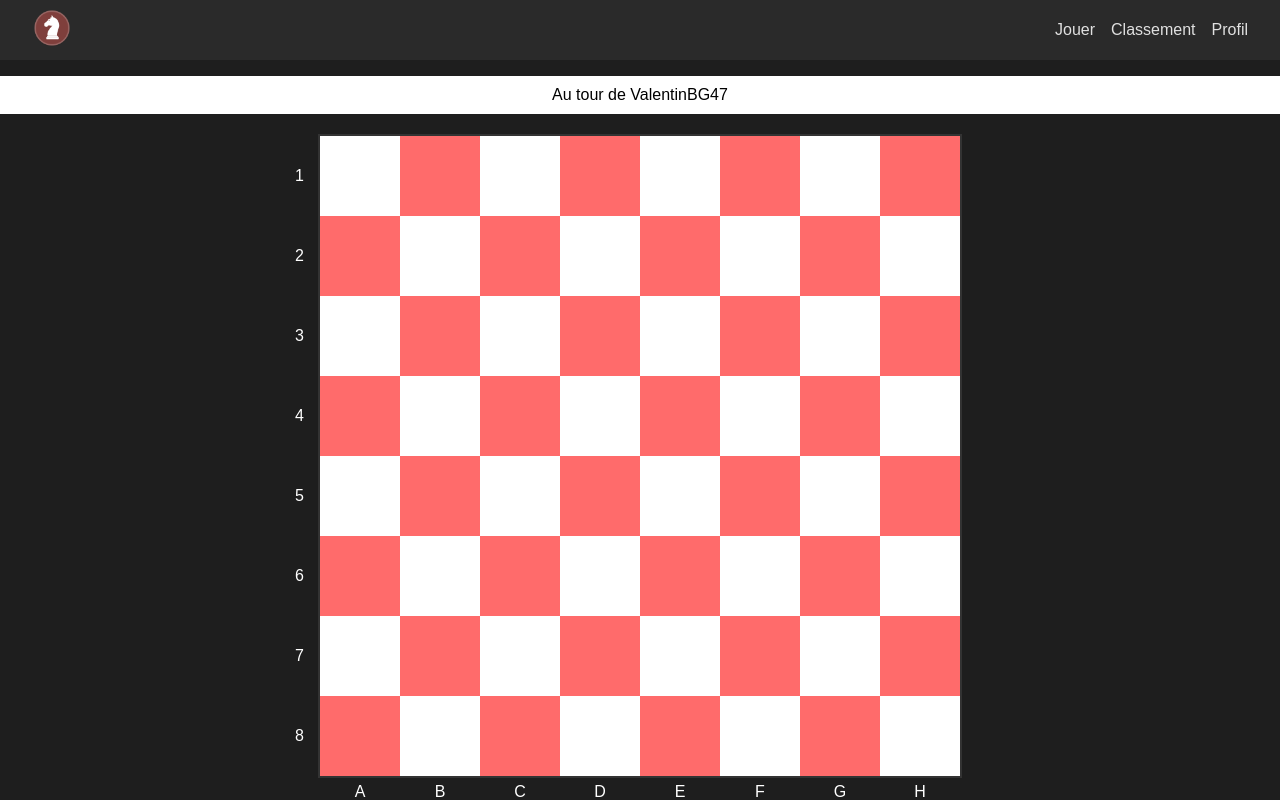
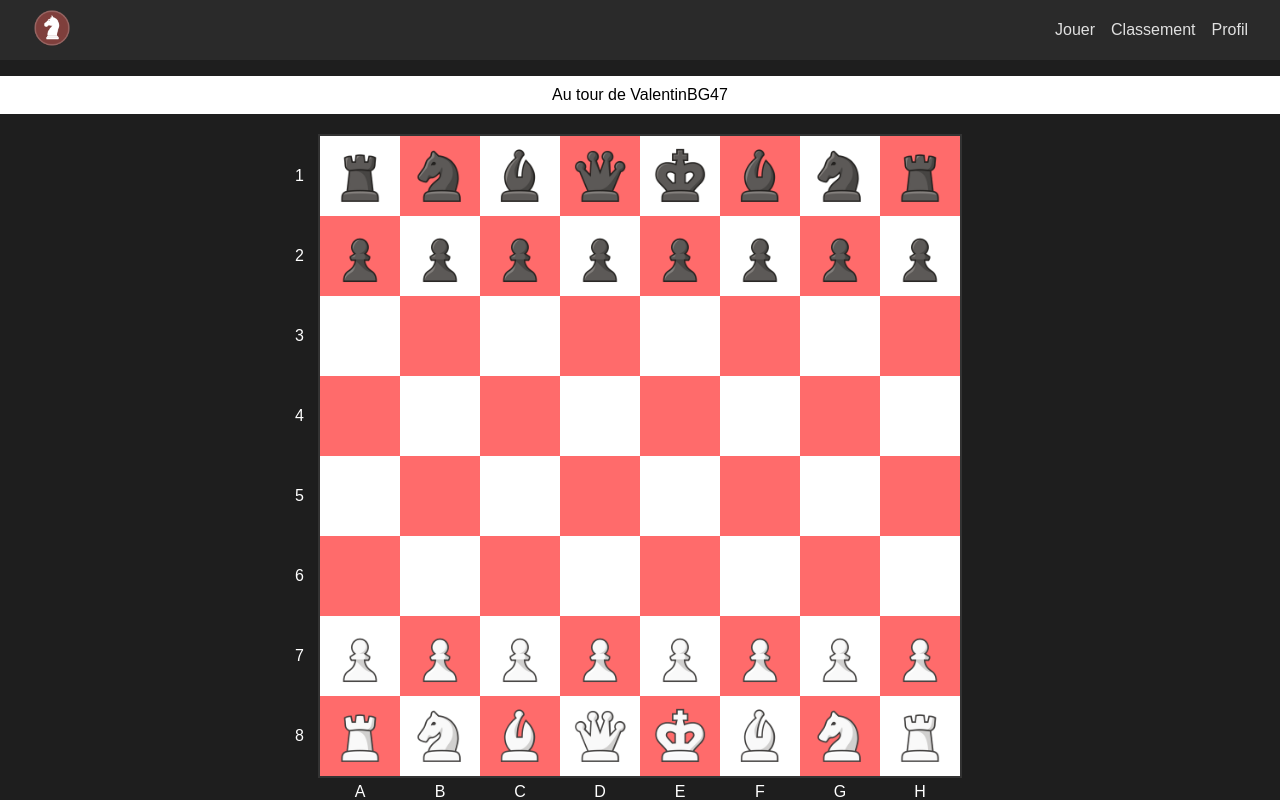
Before and after one commit to Vaaaaaaaaal/Chess, a Vue app in the folder Frontend/: page /game in a window 1280 px wide. Shown: the top 800 px of the page. Built offline with nearby package versions, Linux system fonts and the light colour scheme.

Commit message:
PlacePieces

```diff
--- a/Frontend/package.json
+++ b/Frontend/package.json
@@ -9,6 +9,7 @@
   },
   "dependencies": {
     "core-js": "^3.8.3",
+    "primevue": "^4.2.2",
     "vue": "^3.2.13",
     "vue-class-component": "^8.0.0-0",
     "vue-router": "^4.0.3",
--- a/Frontend/src/views/GameView.vue
+++ b/Frontend/src/views/GameView.vue
@@ -1,30 +1,24 @@
 <template>
   <div class="game-view">
-    <!-- Header avec le tour du joueur -->
     <div class="turn-indicator">Au tour de {{ currentPlayer }}</div>
 
-    <!-- Plateau d'échecs -->
     <div class="chess-board">
-      <!-- Création de la grille 8x8 -->
       <div v-for="row in 8" :key="row" class="board-row">
         <div
           v-for="col in 8"
           :key="col"
           :class="['board-cell', getCellColor(row, col)]"
         >
-          <!-- Pièces à implémenter -->
           <div v-if="getPiece(row, col)" class="piece">
-            {{ getPiece(row, col) }}
+            <img :src="getPiece(row, col)" :alt="getPiece(row, col)" />
           </div>
         </div>
       </div>
 
-      <!-- Labels des colonnes -->
       <div class="col-labels">
         <span v-for="col in columns" :key="col">{{ col }}</span>
       </div>
 
-      <!-- Labels des rangées -->
       <div class="row-labels">
         <span v-for="row in 8" :key="row">{{ row }}</span>
       </div>
@@ -34,18 +28,84 @@
 
 <script setup lang="ts">
 import { ref } from "vue";
+import BlackBishop from "../assets/chessIcon/BlackBishop.png";
+import BlackKing from "../assets/chessIcon/BlackKing.png";
+import BlackKnight from "../assets/chessIcon/BlackKnight.png";
+import BlackPawn from "../assets/chessIcon/BlackPawn.png";
+import BlackQueen from "../assets/chessIcon/BlackQueen.png";
+import BlackRook from "../assets/chessIcon/BlackRook.png";
+import WhiteBishop from "../assets/chessIcon/WhiteBishop.png";
+import WhiteKing from "../assets/chessIcon/WhiteKing.png";
+import WhiteKnight from "../assets/chessIcon/WhiteKnight.png";
+import WhitePawn from "../assets/chessIcon/WhitePawn.png";
+import WhiteQueen from "../assets/chessIcon/WhiteQueen.png";
+import WhiteRook from "../assets/chessIcon/WhiteRook.png";
 
 const currentPlayer = ref("ValentinBG47");
 const columns = ["A", "B", "C", "D", "E", "F", "G", "H"];
 
-// Détermine la couleur de la cellule (rouge ou blanche)
+const pieces = ref({
+  white: {
+    king: WhiteKing,
+    queen: WhiteQueen,
+    rook: WhiteRook,
+    bishop: WhiteBishop,
+    knight: WhiteKnight,
+    pawn: WhitePawn,
+  },
+  black: {
+    king: BlackKing,
+    queen: BlackQueen,
+    rook: BlackRook,
+    bishop: BlackBishop,
+    knight: BlackKnight,
+    pawn: BlackPawn,
+  },
+});
+
 const getCellColor = (row: number, col: number): string => {
   return (row + col) % 2 === 0 ? "white-cell" : "red-cell";
 };
 
-// Fonction temporaire pour les pièces (à implémenter avec de vraies pièces)
 const getPiece = (row: number, col: number): string => {
-  // Logique temporaire pour l'affichage des pièces
+  if (row === 8) {
+    switch (col) {
+      case 1:
+      case 8:
+        return pieces.value.white.rook;
+      case 2:
+      case 7:
+        return pieces.value.white.knight;
+      case 3:
+      case 6:
+        return pieces.value.white.bishop;
+      case 4:
+        return pieces.value.white.queen;
+      case 5:
+        return pieces.value.white.king;
+    }
+  }
+  if (row === 7) return pieces.value.white.pawn;
+
+  if (row === 1) {
+    switch (col) {
+      case 1:
+      case 8:
+        return pieces.value.black.rook;
+      case 2:
+      case 7:
+        return pieces.value.black.knight;
+      case 3:
+      case 6:
+        return pieces.value.black.bishop;
+      case 4:
+        return pieces.value.black.queen;
+      case 5:
+        return pieces.value.black.king;
+    }
+  }
+  if (row === 2) return pieces.value.black.pawn;
+
   return "";
 };
 </script>
@@ -110,6 +170,12 @@ const getPiece = (row: number, col: number): string => {
   font-size: 2.5em;
 }
 
+.piece img {
+  width: 100%;
+  height: 100%;
+  object-fit: contain;
+}
+
 .col-labels {
   position: absolute;
   bottom: -25px;
--- a/Frontend/src/views/HomeView.vue
+++ b/Frontend/src/views/HomeView.vue
@@ -6,7 +6,9 @@
     </p>
 
     <div class="actions">
-      <button class="btn primary">Nouvelle partie</button>
+      <button class="btn primary" @click="$router.push('/game')">
+        Nouvelle partie
+      </button>
       <button class="btn secondary">Voir le classement</button>
     </div>
 
```
Also changed, not shown: 1 other file (tests, documents, lock files or other folders).
